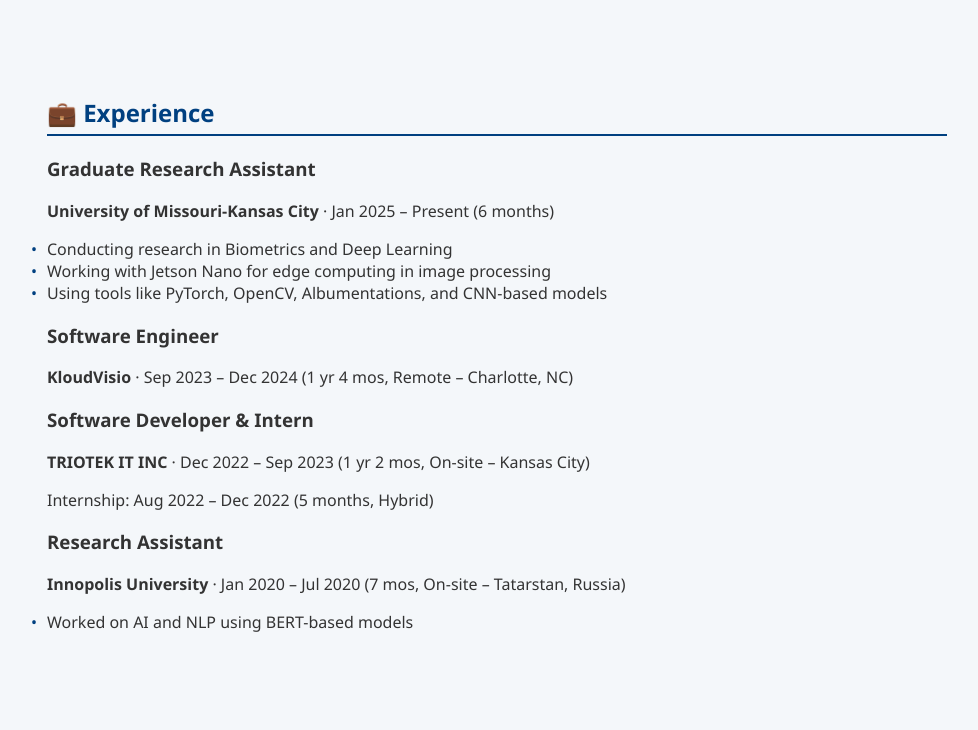
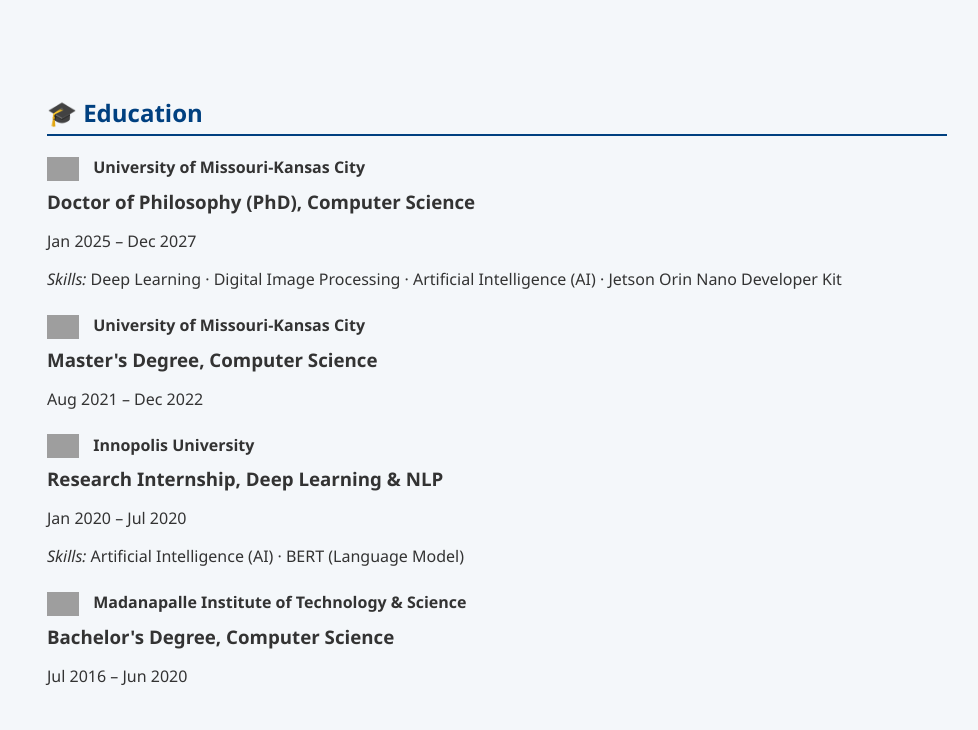
Before and after one commit to arsunilreddy/sunil-portfolio, a plain HTML site: page index.html in a window 1280 px wide. Shown: the part 979-1709 px from the top of the page, without its empty margins (143-1121 px from the left). Drawn offline with Linux system fonts and the light colour scheme; grey boxes are pictures that could not be loaded.

Commit message:
Update index.html

```diff
--- a/index.html
+++ b/index.html
@@ -49,6 +49,17 @@
     .contact a:hover {
       text-decoration: underline;
     }
+    .degree-block {
+      margin-bottom: 1.5rem;
+    }
+    .degree-block h3 {
+      margin: 0.5rem 0 0.2rem 0;
+    }
+    .logo {
+      height: 24px;
+      vertical-align: middle;
+      margin-right: 10px;
+    }
   </style>
 </head>
 <body>
@@ -86,11 +97,45 @@
   </section>
 
   <section>
+    <h2>🎓 Education</h2>
+
+    <div class="degree-block">
+      <img src="https://upload.wikimedia.org/wikipedia/en/thumb/0/05/University_of_Missouri–Kansas_City_seal.svg/1200px-University_of_Missouri–Kansas_City_seal.svg.png" alt="UMKC Logo" class="logo" />
+      <strong>University of Missouri-Kansas City</strong>
+      <h3>Doctor of Philosophy (PhD), Computer Science</h3>
+      <p>Jan 2025 – Dec 2027</p>
+      <p><em>Skills:</em> Deep Learning · Digital Image Processing · Artificial Intelligence (AI) · Jetson Orin Nano Developer Kit</p>
+    </div>
+
+    <div class="degree-block">
+      <img src="https://upload.wikimedia.org/wikipedia/en/thumb/0/05/University_of_Missouri–Kansas_City_seal.svg/1200px-University_of_Missouri–Kansas_City_seal.svg.png" alt="UMKC Logo" class="logo" />
+      <strong>University of Missouri-Kansas City</strong>
+      <h3>Master's Degree, Computer Science</h3>
+      <p>Aug 2021 – Dec 2022</p>
+    </div>
+
+    <div class="degree-block">
+      <img src="https://upload.wikimedia.org/wikipedia/en/thumb/3/3b/Innopolis_University_logo.svg/1200px-Innopolis_University_logo.svg.png" alt="Innopolis Logo" class="logo" />
+      <strong>Innopolis University</strong>
+      <h3>Research Internship, Deep Learning & NLP</h3>
+      <p>Jan 2020 – Jul 2020</p>
+      <p><em>Skills:</em> Artificial Intelligence (AI) · BERT (Language Model)</p>
+    </div>
+
+    <div class="degree-block">
+      <img src="https://upload.wikimedia.org/wikipedia/en/c/cf/Madanapalle_Institute_of_Technology_and_Science_logo.png" alt="MITS Logo" class="logo" />
+      <strong>Madanapalle Institute of Technology & Science</strong>
+      <h3>Bachelor's Degree, Computer Science</h3>
+      <p>Jul 2016 – Jun 2020</p>
+    </div>
+  </section>
+
+  <section>
     <h2>💼 Experience</h2>
 
     <div>
       <h3>Graduate Research Assistant</h3>
-      <p><strong>University of Missouri-Kansas City</strong> · Jan 2025 – Present (6 months)</p>
+      <p><strong>University of Missouri-Kansas City</strong> · Jan 2025 – Present</p>
       <ul>
         <li>Conducting research in Biometrics and Deep Learning</li>
         <li>Working with Jetson Nano for edge computing in image processing</li>
@@ -100,18 +145,18 @@
 
     <div>
       <h3>Software Engineer</h3>
-      <p><strong>KloudVisio</strong> · Sep 2023 – Dec 2024 (1 yr 4 mos, Remote – Charlotte, NC)</p>
+      <p><strong>KloudVisio</strong> · Sep 2023 – Dec 2024</p>
     </div>
 
     <div>
       <h3>Software Developer & Intern</h3>
-      <p><strong>TRIOTEK IT INC</strong> · Dec 2022 – Sep 2023 (1 yr 2 mos, On-site – Kansas City)</p>
-      <p>Internship: Aug 2022 – Dec 2022 (5 months, Hybrid)</p>
+      <p><strong>TRIOTEK IT INC</strong> · Dec 2022 – Sep 2023</p>
+      <p>Internship: Aug 2022 – Dec 2022</p>
     </div>
 
     <div>
       <h3>Research Assistant</h3>
-      <p><strong>Innopolis University</strong> · Jan 2020 – Jul 2020 (7 mos, On-site – Tatarstan, Russia)</p>
+      <p><strong>Innopolis University</strong> · Jan 2020 – Jul 2020</p>
       <ul>
         <li>Worked on AI and NLP using BERT-based models</li>
       </ul>
```
